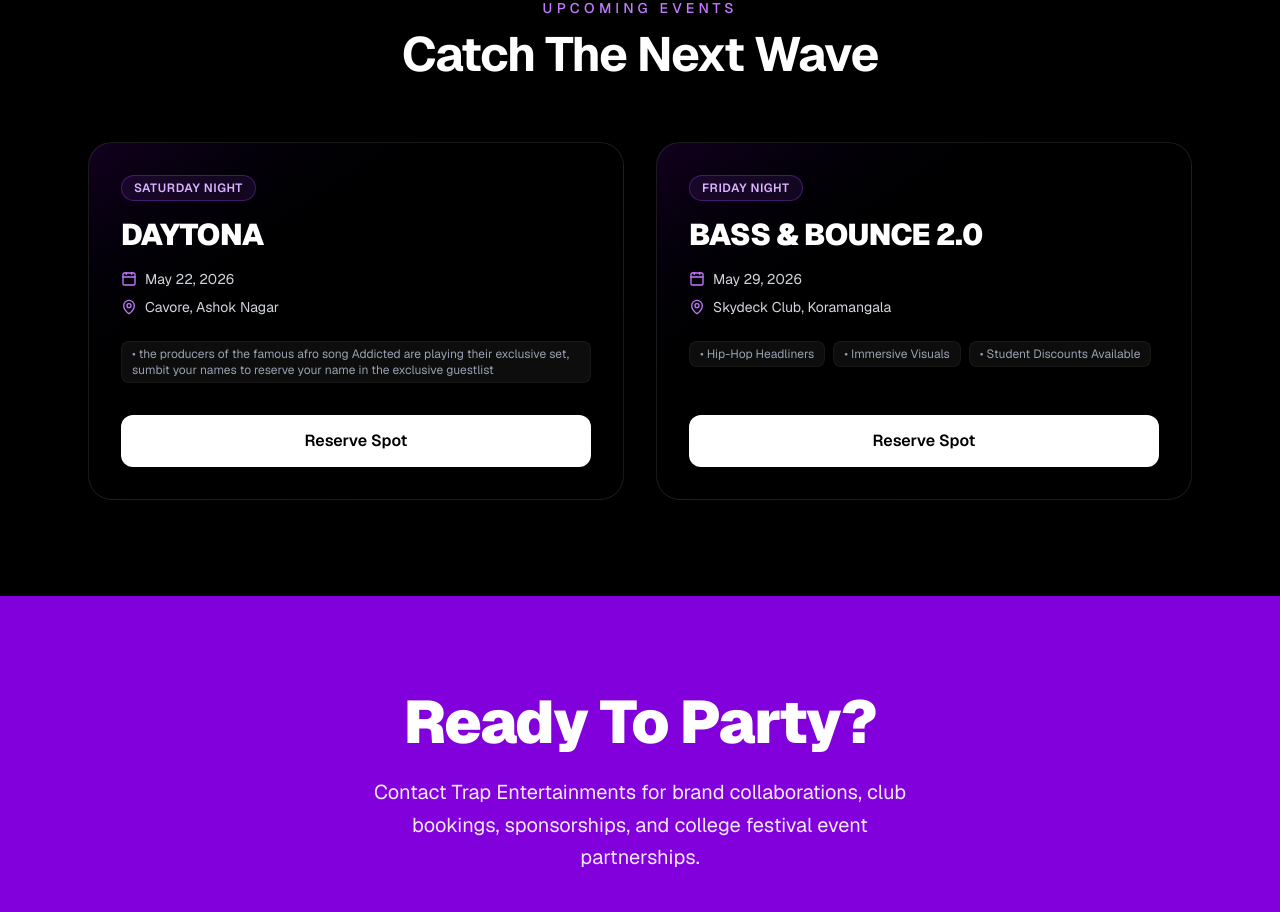
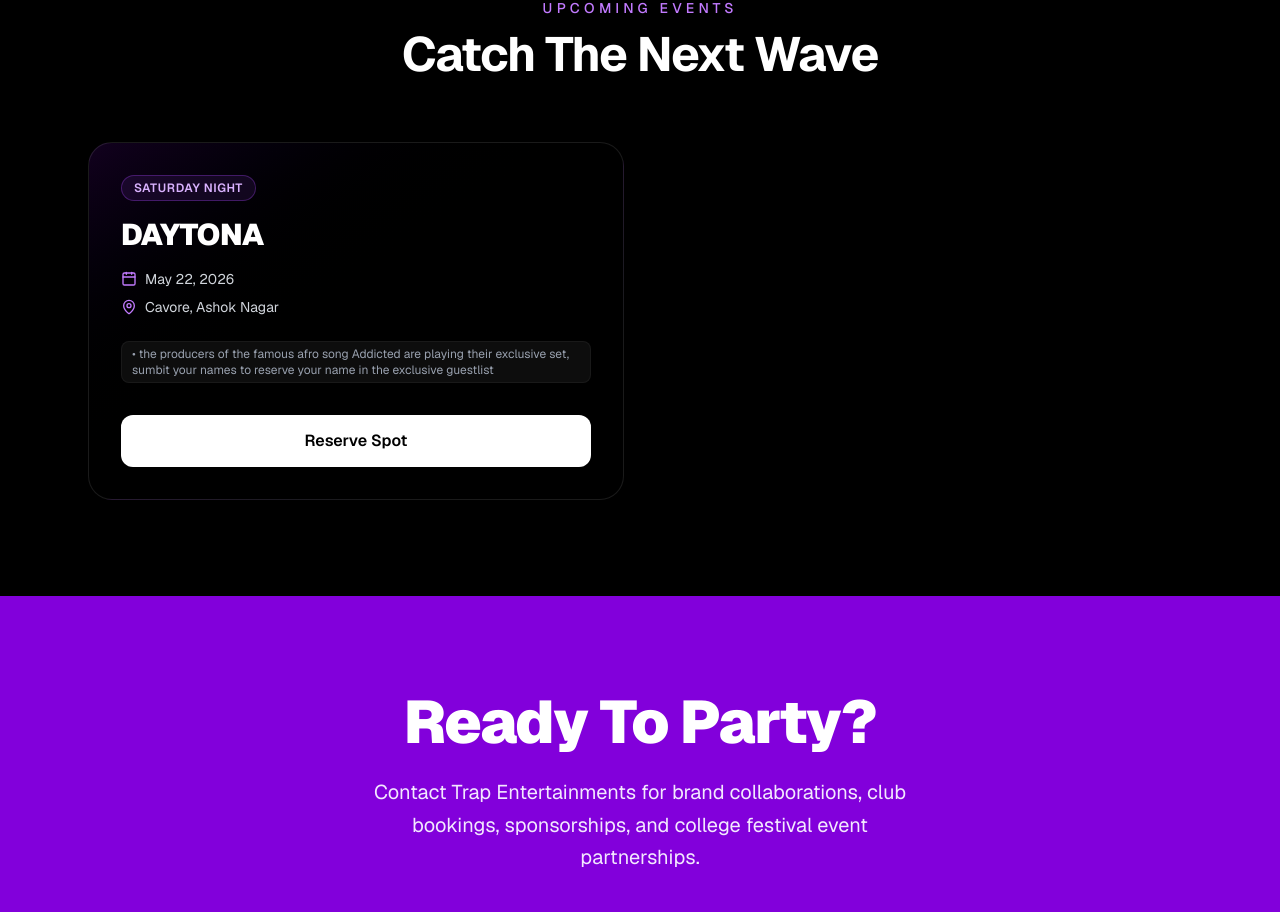
Before and after one commit to gamingfeverffhaideryt-cpu/trap-entertainments, a Next.js app: page / in a window 1280 px wide. Shown: the part 1955-2867 px from the top of the page. Built offline with nearby package versions, Linux system fonts and the light colour scheme.

Commit message:
fixed animations

```diff
--- a/app/page.tsx
+++ b/app/page.tsx
@@ -29,14 +29,7 @@ export default function TrapEntertainmentsWebsite() {
       venue: "Cavore, Ashok Nagar",
       features: ["the producers of the famous afro song Addicted are playing their exclusive set, sumbit your names to reserve your name in the exclusive guestlist "]
     },
-    {
-      id: 2,
-      title: "BASS & BOUNCE 2.0",
-      day: "Friday Night",
-      date: "May 29, 2026",
-      venue: "Skydeck Club, Koramangala",
-      features: ["Hip-Hop Headliners", "Immersive Visuals", "Student Discounts Available"]
-    }
+
   ];
 
   const handleOpenBooking = (eventTitle = "General Event Access") => {
```
